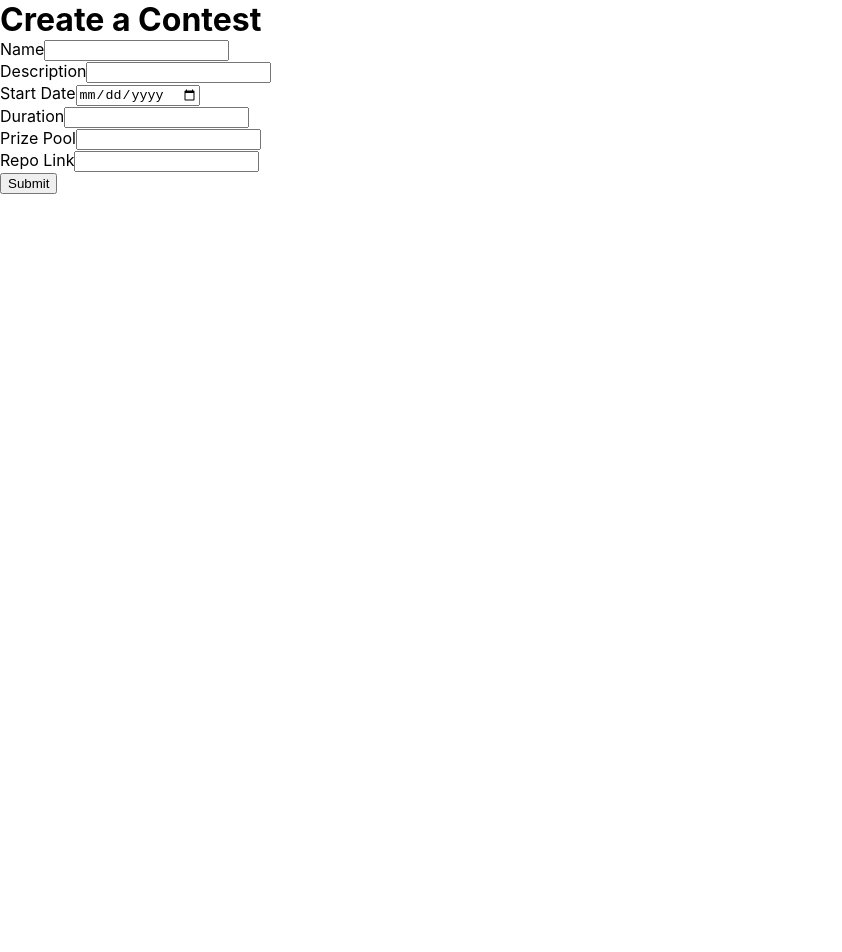
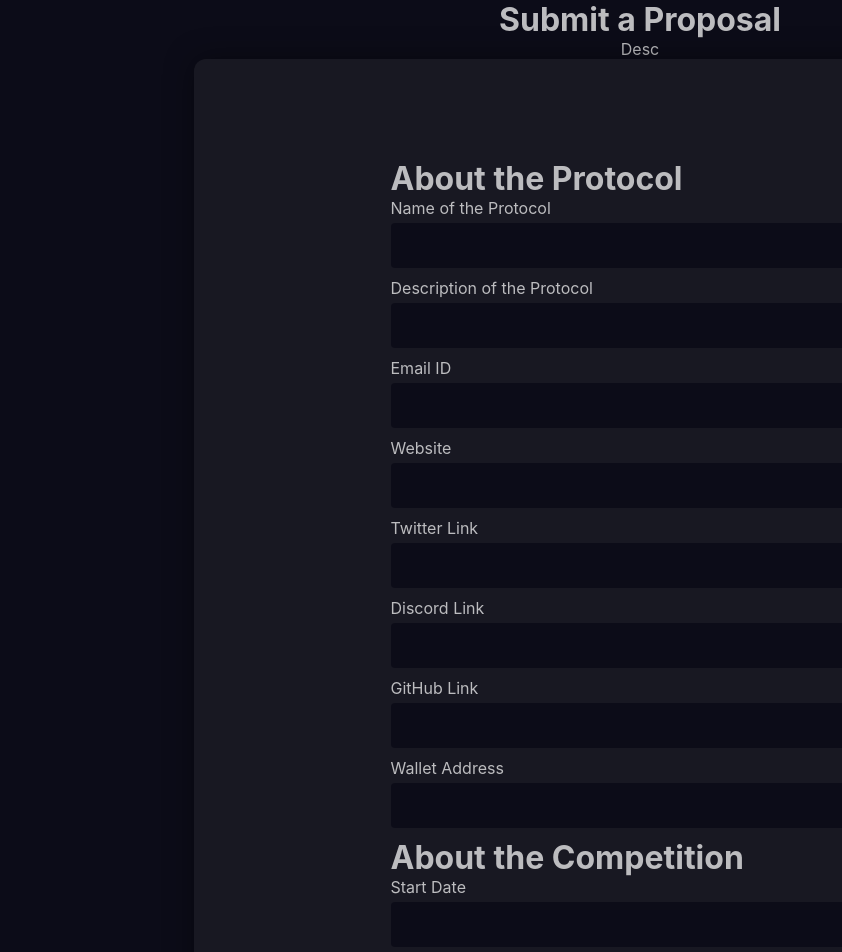
Before and after one commit to SolSec-Grizzlython/SolSec, a React (Create React App) app: page /createContest in a window 1280 px wide. Shown: the top 952 px of the page, without its empty margins (0-842 px from the left). Before the commit the page ends 800 px from the top, so only its background shows below. Built offline with nearby package versions, Linux system fonts and the light colour scheme.

Commit message:
form added

```diff
--- a/src/App.js
+++ b/src/App.js
@@ -4,7 +4,8 @@ import { BrowserRouter as Router, Routes, Route } from "react-router-dom";
 
 import LandingPage from "./Components/LandingPage/LandingPage";
 import Contests from "./Components/ContestPage/Contests";
-import CreateContest from "./Components/ContestPage/CreateContest";
+// import CreateContest from "./Components/ContestPage/CreateContest";
+import StartProposal from "./Components/StartProposal/StartProposal";
 import Contest from "./Components/ContestPage/Contest";
 import Register from "./Components/Forms/Signup";
 import Login from "./Components/Forms/Login";
@@ -20,7 +21,7 @@ function App() {
 
       <Route path="/contests" Component={Contests} />
       <Route path="/contest/:id" Component={Contest}></Route>
-      <Route path="/createContest" Component={CreateContest} />
+      <Route path="/createContest" Component={StartProposal} />
     </Routes>
   );
 }
--- /dev/null
+++ b/src/Components/Forms/Proposal.js
@@ -0,0 +1,55 @@
+import React from "react";
+import InputBox from "../InputBox/InputBox";
+import style from "./Proposal.module.css";
+
+const Proposal = () => {
+
+    return(
+        <div className={style.container}>
+            <form>
+                <h1>About the Protocol</h1>
+                <label>Name of the Protocol</label>
+                <InputBox />
+                <label>Description of the Protocol</label>
+                <InputBox />
+                <label>Email ID</label>
+                <InputBox />
+                <label>Website</label>
+                <InputBox />
+                <label>Twitter Link</label>
+                <InputBox />
+                <label>Discord Link</label>
+                <InputBox />
+                <label>GitHub Link</label>
+                <InputBox />
+                <label>Wallet Address</label>
+                <InputBox />
+                <h1>About the Competition</h1>
+                <label>Start Date</label>
+                <InputBox />
+                <label>Start Time</label>
+                <InputBox />
+                <label>End Date</label>
+                <InputBox />
+                <label>End Time</label>
+                <InputBox />
+                <label>Total Prize Pool (USDC) </label>
+                <InputBox />
+                <label>% distribution for High Findings</label>
+                <InputBox />
+                <label>% distribution for Low Findings</label>
+                <InputBox />
+                <label>Quality Assurance Report</label>
+                <InputBox />
+                <label>Gas Report</label>
+                <InputBox />
+
+                <button type="submit">Submit</button>
+
+
+            </form>
+        </div>
+    )
+}
+
+export default Proposal;
--- /dev/null
+++ b/src/Components/Forms/Proposal.module.css
@@ -0,0 +1,12 @@
+.container {
+  background: #181822;
+  width: 893px;
+  height: auto;
+  padding: 100px 0;
+  box-shadow: 0px 0px 30px rgba(0, 0, 0, 0.4);
+  border-radius: 12px;
+  display: flex;
+  flex-direction: column;
+  justify-content: center;
+  align-items: center;
+}
--- a/src/Components/Forms/Signup.js
+++ b/src/Components/Forms/Signup.js
@@ -1,4 +1,4 @@
-import React, {useState} from "react";
+import React, { useState } from "react";
 import style from "./Login.module.css";
 import InputBox from "../InputBox/InputBox";
 import axios from "axios";
@@ -7,50 +7,78 @@ import { Link } from "react-router-dom";
 const Register = () => {
   const [email, setEmail] = useState("");
   const [password, setPassword] = useState("");
-    const [name,setName] = useState("");
-    const [walletAddress,setWalletAddress] = useState("");
+  const [name, setName] = useState("");
+  const [walletAddress, setWalletAddress] = useState("");
   const [role, setRole] = useState("protocol");
 
   const handleSubmit = (e) => {
     console.log("called1");
     e.preventDefault();
-        axios.post("http://localhost:4000/auth/signup", {email: email,password: password,name: name,walletAddress: walletAddress, role: role})
+    axios
+      .post("http://localhost:4000/auth/signup", {
+        email: email,
+        password: password,
+        name: name,
+        walletAddress: walletAddress,
+        role: role,
+      })
       .then((res) => {
         localStorage.setItem("token", res.data.token);
-
-        }).catch((err) => {
+      })
+      .catch((err) => {
         console.log(err.response.data.message, ", status", err.response.status);
       });
-    }
-
+  };
 
   return (
-
     <div className={style.modal}>
       <div className={style.modalContent}>
-            <Link className={style.close} to="/">&times;</Link>
+        <Link className={style.close} to="/">
+          &times;
+        </Link>
         <h1>Signup</h1>
-            <section>        <div>
+        <section>
+          {" "}
+          <div>
             <form onSubmit={handleSubmit}>
               <label>Name*</label>
-                <InputBox type="text" placeholder="Enter Your Name" onChange={(e) => setName(e.target.value)}/>
+              <InputBox
+                type="text"
+                placeholder="Enter Your Name"
+                onChange={(e) => setName(e.target.value)}
+              />
               <label>Email ID*</label>
-                <InputBox type="text" placeholder="Enter Your Email ID" onChange={(e) => setEmail(e.target.value)}/>
+              <InputBox
+                type="text"
+                placeholder="Enter Your Email ID"
+                onChange={(e) => setEmail(e.target.value)}
+              />
               <label>Wallet Address*</label>
-                <InputBox type="text" placeholder="Enter Your Wallet Address" onChange={(e) => setWalletAddress(e.target.value)} />
+              <InputBox
+                type="text"
+                placeholder="Enter Your Wallet Address"
+                onChange={(e) => setWalletAddress(e.target.value)}
+              />
               <label>Create Password*</label>
-                <InputBox type="password" placeholder="Enter Your Password" onChange={(e) => setPassword(e.target.value)}/>
+              <InputBox
+                type="password"
+                placeholder="Enter Your Password"
+                onChange={(e) => setPassword(e.target.value)}
+              />
 
               <label>Role*</label>
 
-
-                <button className={style.loginBtn} type="submit">Submit</button>
-                <p>Already have an account? <Link to="/login">Login</Link></p>
+              <button className={style.loginBtn} type="submit">
+                Submit
+              </button>
+              <p>
+                Already have an account? <Link to="/login">Login</Link>
+              </p>
             </form>
-        </div></section>
+          </div>
+        </section>
       </div>
     </div>
-
   );
 };
 
--- /dev/null
+++ b/src/Components/StartProposal/StartProposal.js
@@ -0,0 +1,15 @@
+import React from "react";
+import Proposal from "../Forms/Proposal";
+import style from "./StartProposal.module.css";
+
+const StartProposal = () => {
+    return(
+        <div className={style.container}>
+            <h1>Submit a Proposal</h1>
+            <p>Desc</p>
+            <Proposal />
+        </div>
+    )
+}
+
+export default StartProposal;
--- /dev/null
+++ b/src/Components/StartProposal/StartProposal.module.css
@@ -0,0 +1,8 @@
+.container{
+    background: #0C0C18;
+    color: #BCBCBF;
+    display: flex;
+    justify-content: center;
+    align-items: center;
+    flex-direction: column;
+}
```
Lines whose indentation alone changed are shown as unchanged.
